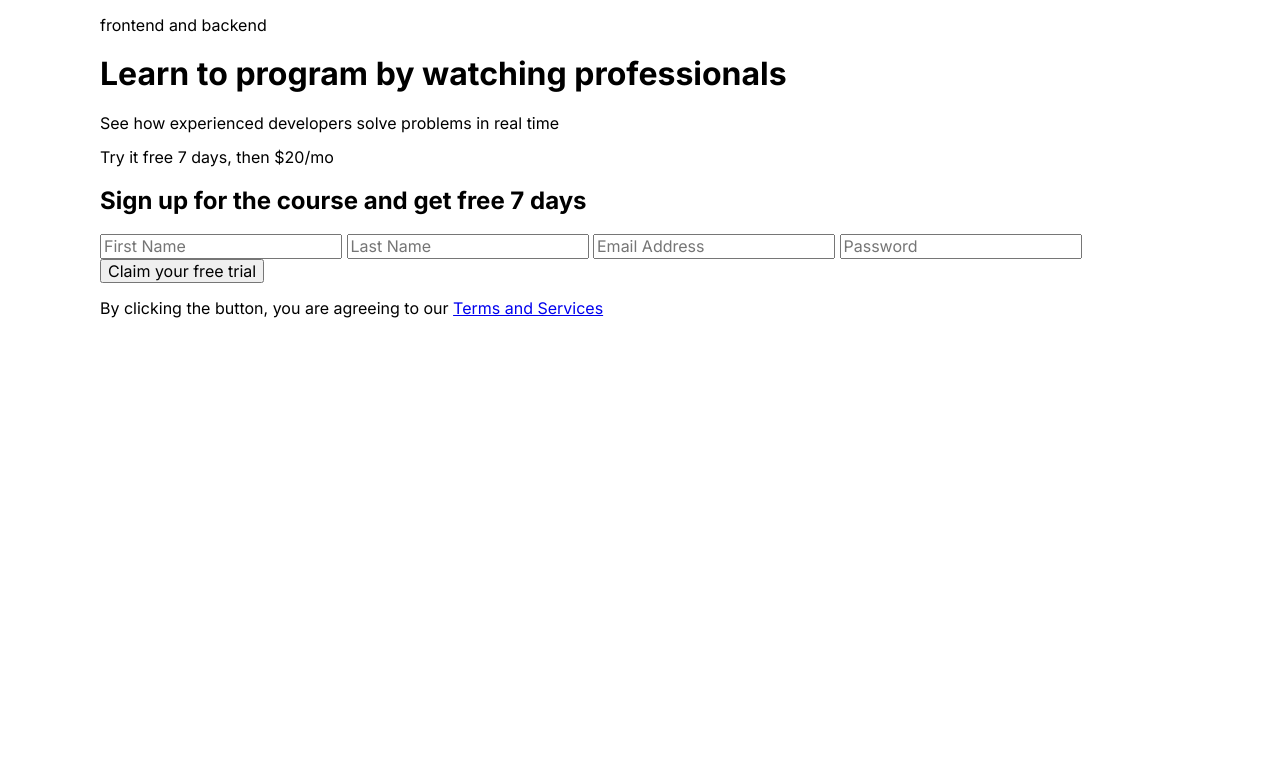
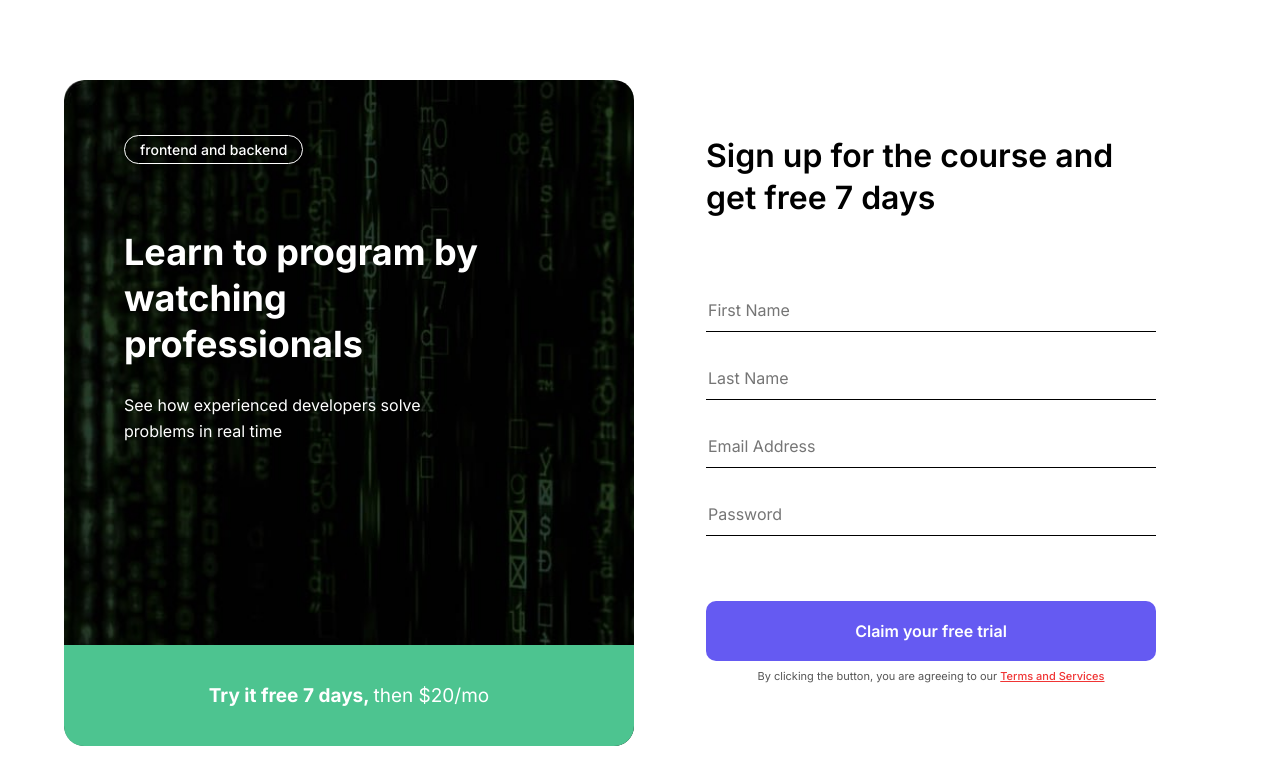
Before and after one commit to jurabek10/intro-demo, a plain HTML site: page index.html in a window 1280 px wide. Drawn offline with Linux system fonts and the light colour scheme.

Commit message:
Add styles and almost finish the project

```diff
--- a/css/styles.css
+++ b/css/styles.css
@@ -32,7 +32,7 @@ img {
 
 .container {
     width: 100%;
-    max-width: 1140px;
+    max-width: 1212px;
     padding-left: 30px;
     padding-right: 30px;
     margin-right: auto;
@@ -44,3 +44,156 @@ img {
 main {
     flex-grow: 1;
 }
+
+.main-content-container {
+    display: flex;
+    align-content: center;
+    justify-content: space-between;
+    padding-top: 80px;
+}
+
+
+/* CONTENT-LEFT */
+.content-left-wrapper {
+    width: 570px;
+    margin-right: 12px;
+    border-radius: 20px;
+    background-image: url("../img/bg.jpeg");
+    background-repeat: no-repeat;
+    background-size: cover;
+}
+
+.content-left {
+    padding-top: 55px;
+    padding-left: 60px;
+}
+
+.content-left-theme {
+    display: inline-flex;
+    margin: 0;
+    padding: 5px 15px;
+    border: 1px solid #fff;
+    border-radius: 41px;
+    color: #FFF;
+    font-size: 14px;
+    font-style: normal;
+    font-weight: 500;
+    line-height: normal;
+}
+
+.content-left-heading {
+    margin: 0;
+    margin-top: 65px;
+    color: #FFF;
+    font-size: 36px;
+    font-style: normal;
+    font-weight: 700;
+    line-height: 46px;
+}
+
+.content-left-text {
+    margin: 0;
+    margin-top: 25px;
+    margin-bottom: 201px;
+    color: #FFF;
+    font-style: normal;
+    font-weight: 400;
+    line-height: 26px; /* 162.5% */
+}
+
+.content-left-bottom {
+    padding: 20px 130px;
+    border-radius: 0 0 20px 20px;
+    background-color: #4DC490;
+}
+
+.content-left-bottom-text {
+    color: #FFF;
+    text-align: center;
+    font-size: 19px;
+    font-style: normal;
+    font-weight: 700;
+    line-height: normal;
+}
+
+.content-left-bottom-text-part {
+    color: #FFF;
+    font-size: 19px;
+    font-style: normal;
+    font-weight: 400;
+    line-height: normal;
+}
+
+
+/* CONTENT-RIGHT */
+.content-right-wrapper {
+    width: 570px;
+    border-radius: 20px;
+    background-color: #fff;
+}
+
+.content-right-wrapper:hover {
+    border: 1px solid #655AF2;
+}
+
+.content-right {
+    padding-top: 55px;
+    padding-left: 60px;
+    padding-right: 60px;
+}
+
+.content-right-heading {
+    margin: 0;
+    color: #000;
+    font-size: 32px;
+    font-style: normal;
+    font-weight: 600;
+    line-height: 42px;
+}
+
+.content-right-form {
+    margin-top: 80px;
+    flex-direction: column;
+}
+
+.content-right-input {
+    display: block;
+    width: 100%;
+    padding-bottom: 11px;
+    margin-top: 35px;
+    border: 0;
+    border-bottom: 1px solid #000;
+    color: #555;
+    font-style: normal;
+    font-weight: 400;
+    line-height: normal;
+}
+
+.main-button {
+    margin-top: 65px;
+    width: 100%;
+    padding: 20px 130px;
+    border: 0;
+    border-radius: 10px;
+    background: #655AF2;
+    color: #FFF;
+    font-style: normal;
+    font-weight: 600;
+    line-height: normal;
+}
+
+.content-right-bottom-text {
+    margin: 0;
+    margin-top: 8px;
+    text-align: center;
+    color: #555;
+    font-size: 11px;
+    font-style: normal;
+    font-weight: 400;
+    line-height: 15px;
+}
+
+.content-right-bottom-text-link {
+    color: #F03535;
+    font-weight: 500;
+}
--- a/index.html
+++ b/index.html
@@ -20,17 +20,20 @@
 <body>
     <main class="main-content">
         <div class="main-content-container container">
+            <div class="content-left-wrapper">
                 <div class="content-left">
                     <p class="content-left-theme">frontend and backend</p>
-                <h1 class="content-left-heading">Learn to program by watching professionals</h1>
-                <p class="contnet-left-text">See how experienced developers solve problems in real time</p>
+                    <h1 class="content-left-heading">Learn to program by watching <br>professionals</h1>
+                    <p class="content-left-text">See how experienced developers solve <br>problems in real time</p>
                 </div>
                 <div class="content-left-bottom">
                     <p class="content-left-bottom-text">
                         Try it free 7 days, <span class="content-left-bottom-text-part">then $20/mo</span>
                     </p>
                 </div>
+            </div>
 
+            <div class="content-right-wrapper">
                 <div class="content-right">
                     <h2 class="content-right-heading">
                         Sign up for the course and get free 7 days
@@ -41,12 +44,9 @@
                         <input class="content-right-input" type="email" name="Email" id="email" placeholder="Email Address">
                         <input class="content-right-input" type="password" name="Password" id="password" placeholder="Password">
                     </form>
-
                     <button class="main-button">Claim your free trial</button>
-
-                <div class="content-right-bottom">
-                    <p class="bottom-right-bottom-text">
-                        By clicking the button, you are agreeing to our <span class="content-right-bottom-text-part"><a href="#">Terms and Services</a></span>
+                        <p class="content-right-bottom-text">
+                            By clicking the button, you are agreeing to our <a class="content-right-bottom-text-link" href="#">Terms and Services</a>
                         </p>
                 </div>
             </div>
```
Also changed, not shown: img/bg.jpeg (added), img/bg@2xx.jpeg (added). Lines whose indentation alone changed are shown as unchanged.
